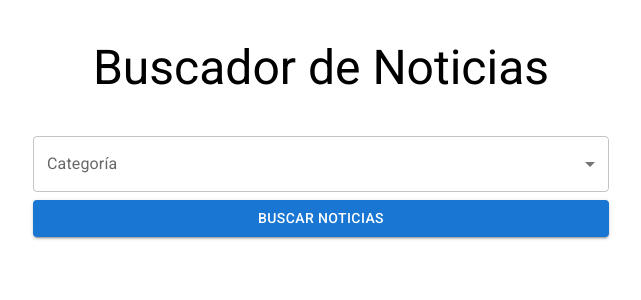
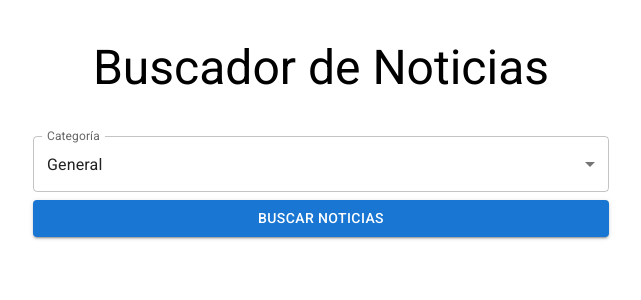
Before and after one commit to Nico235711/noticias-api-context, a React (Vite) app: page / in a window 1280 px wide. Shown: the top 300 px of the page, without its empty margins (319-960 px from the left). Built offline with nearby package versions, Linux system fonts and the light colour scheme.

Commit message:
Detectando la Categoría seleccionada

```diff
--- a/src/components/Formulario.jsx
+++ b/src/components/Formulario.jsx
@@ -6,6 +6,7 @@
   MenuItem,
   Select
 } from "@mui/material"
+import { useNoticias } from "../hooks/useNoticias"
 
 const CATEGORIAS = [
   { value: 'general', label: 'General'},
@@ -19,11 +20,17 @@
 
 const Formulario = () => {
 
+  const { categoria, handleChangeCategoria } = useNoticias()
+
   return (
     <form>
       <FormControl fullWidth>
         <InputLabel>Categoría</InputLabel>
-        <Select label="Categoría">
+        <Select
+          label="Categoría"
+          value={categoria}
+          onChange={handleChangeCategoria}
+        >
           {
             CATEGORIAS?.map(categoria => (
               <MenuItem
--- a/src/context/NoticiasProvider.jsx
+++ b/src/context/NoticiasProvider.jsx
@@ -1,12 +1,19 @@
-import { createContext } from "react"
+import { createContext, useState } from "react"
 
 const NoticiasContext = createContext()
 
 export const NoticiasProvider = ({ children }) => {
 
+  const [categoria, setCategoria] = useState("general")
+
+  const handleChangeCategoria = e => {
+    setCategoria(e.target.value)
+  }
+
   return (
     <NoticiasContext.Provider value={{
-
+      categoria,
+      handleChangeCategoria
     }}>
       { children }
     </NoticiasContext.Provider>
```
